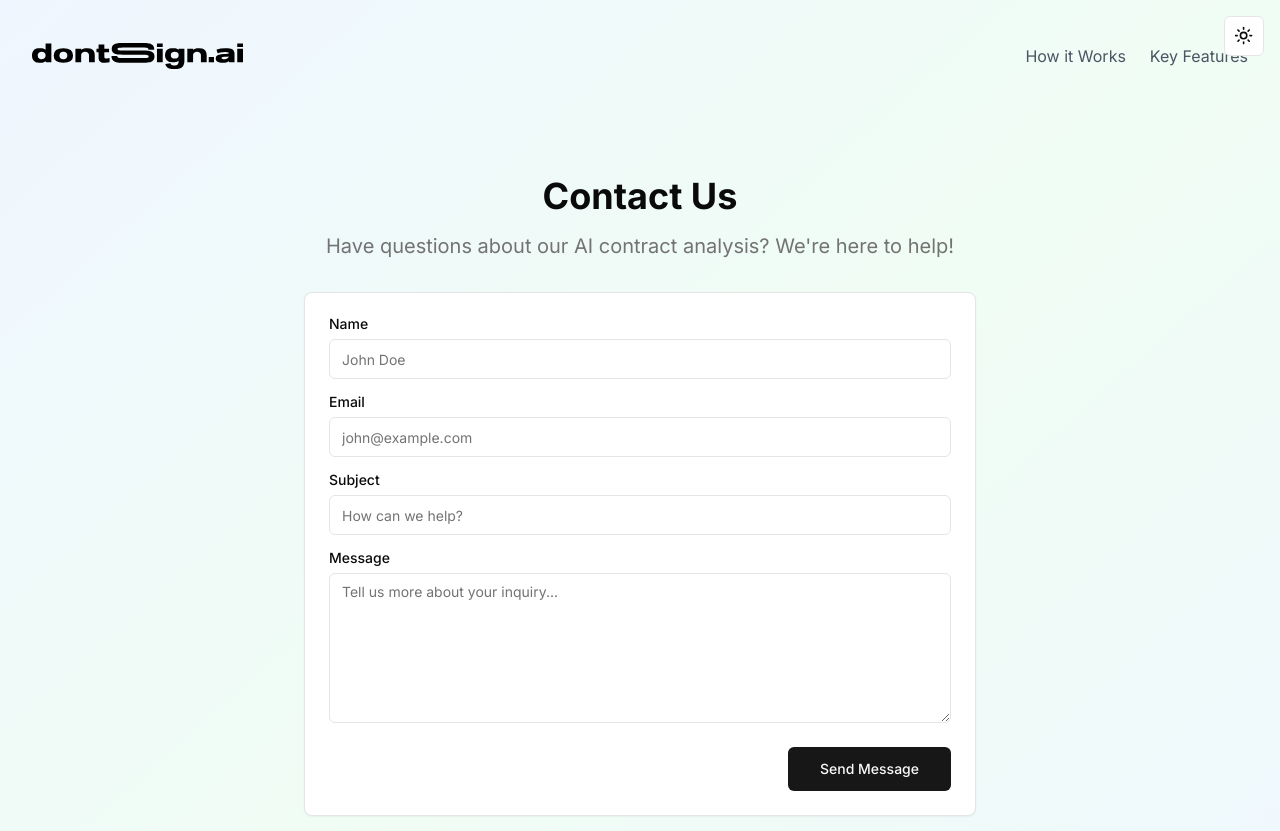
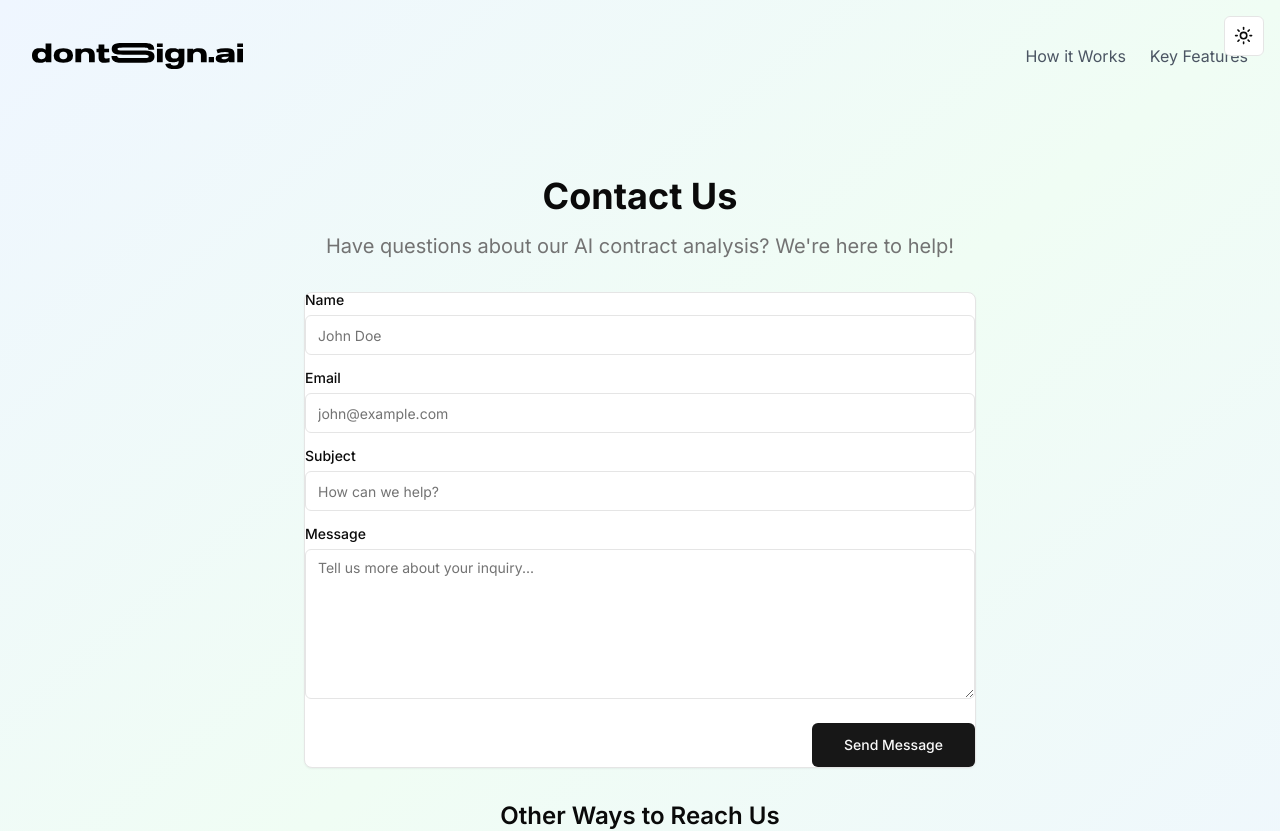
Before and after one commit to morhendos/dontsign, a Next.js app: page /contact in a window 1280 px wide. Shown: the top 831 px of the page. Built offline with nearby package versions, Linux system fonts and the light colour scheme.

Commit message:
Update contact form background color for dark mode

```diff
--- a/app/contact/page.tsx
+++ b/app/contact/page.tsx
@@ -17,7 +17,7 @@ export default function Contact() {
           </p>
         </div>
 
-        <div className="bg-card rounded-lg border p-6 shadow-sm">
+        <div className="bg-white dark:bg-gray-800/50 rounded-lg border shadow-sm">
           <ContactForm />
         </div>
 
```
